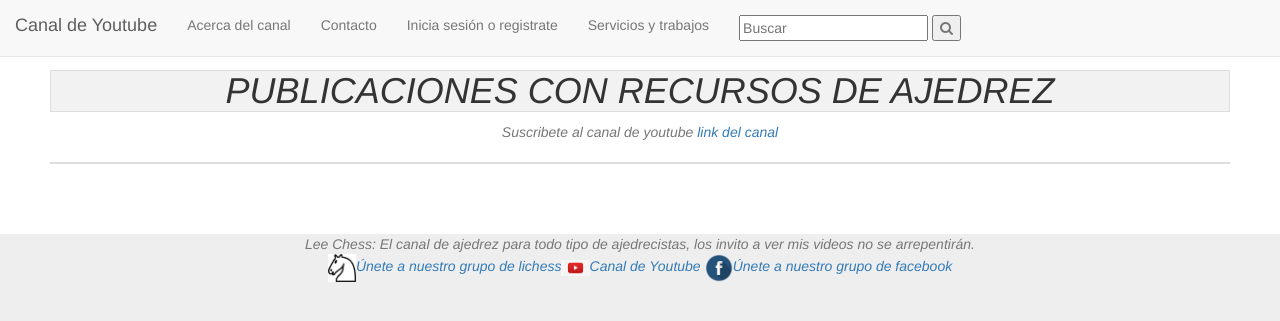
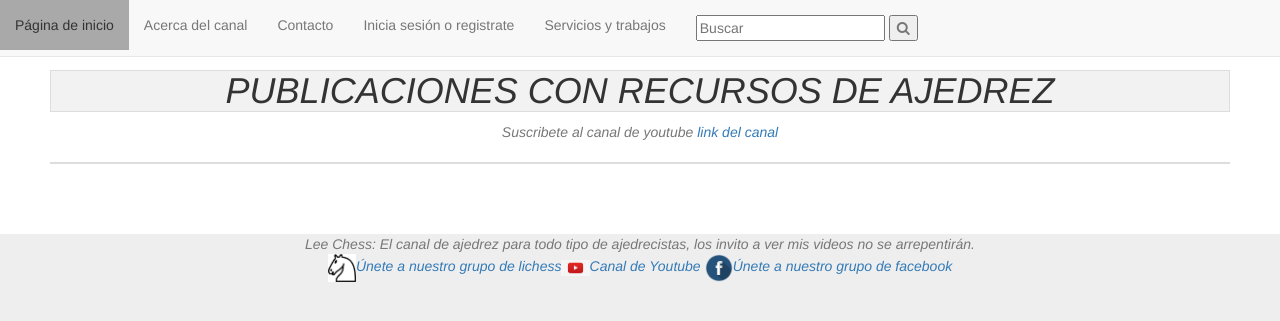
Before and after one commit to jeshf/leechess, a Django app: template templates/posts.html in a window 1280 px wide. Shown: the top 321 px of the page. Run offline with Django 3.2, Linux system fonts and the light colour scheme; the template is opened without the code that fills it, so the values that code supplies are empty; some libraries are stand-ins or nearby versions.

Commit message:
remove youtube channel from menu options at posts template

```diff
--- a/templates/posts.html
+++ b/templates/posts.html
@@ -31,10 +31,11 @@
             <span class="icon-bar"></span>
             <span class="icon-bar"></span>
           </button>
-          <a class="navbar-brand" href="https://www.youtube.com/channel/UCyDDAGnVUytq0xvdtkDJDiQ?sub_confirmation=1">Canal de Youtube</a>
+
         </div>
         <div id="navbar" class="navbar-collapse collapse">
           <ul class="nav navbar-nav">
+          <li><a href="/api/home/">Página de inicio</a></li>
             <li><a href="/api/about/">Acerca del canal</a></li>
             <li><a href="/api/contact/">Contacto</a></li>
             <li><a href="/api/login/">Inicia sesión o registrate</a></li>
```
